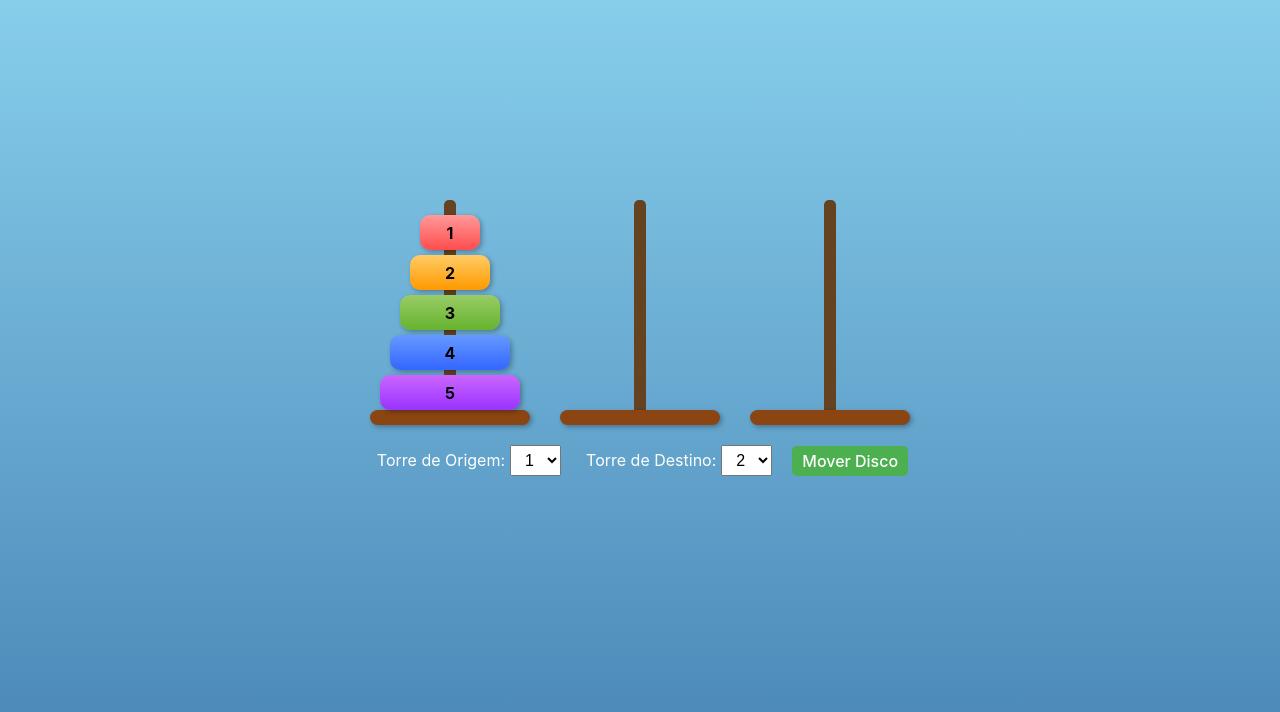
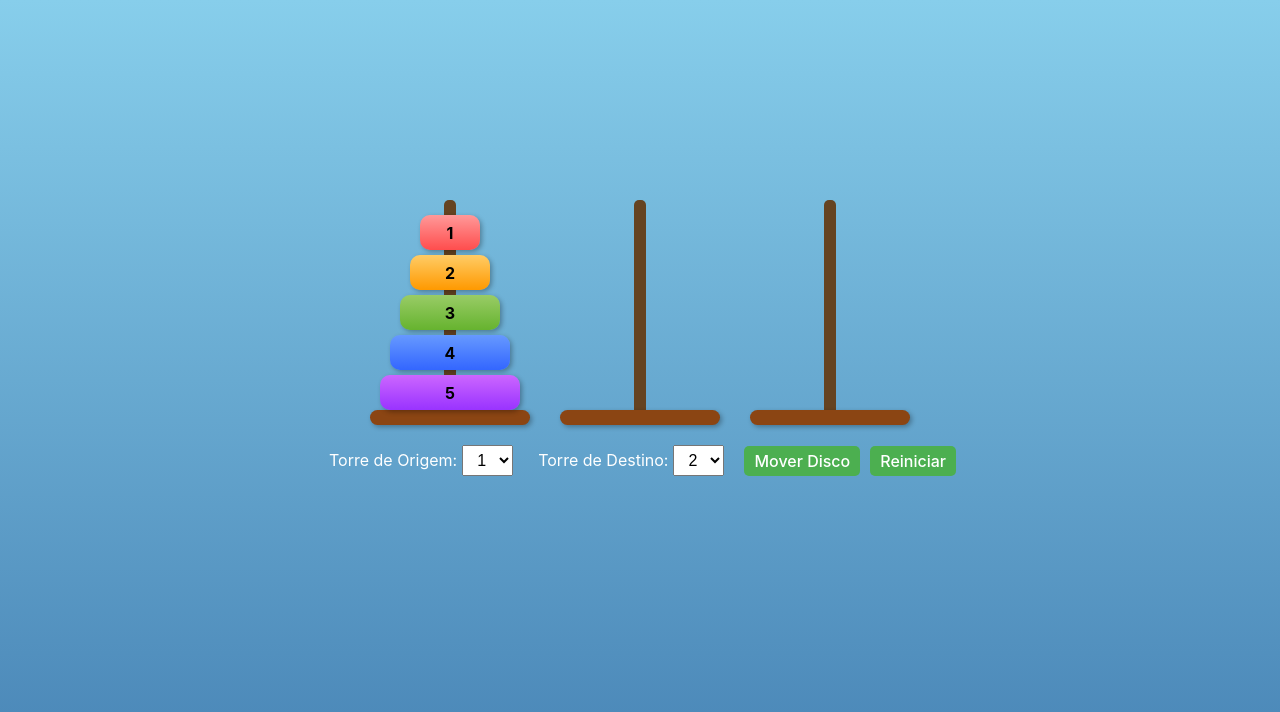
Before and after one commit to ufjf-dcc207/ufjf-dcc207-2024-3-a-trb2-isaacnsoares, a React (Vite) app: page / in a window 1280 px wide. Shown: the top 712 px of the page. Built offline with nearby package versions, Linux system fonts and the light colour scheme.

Commit message:
adiciona funcionalidade REINICIAR e validação de fim de jogo

```diff
--- a/src/App.jsx
+++ b/src/App.jsx
@@ -28,7 +28,14 @@ function App() {
       }
       return torres;
     });
+    if(torres == [[], [], [1, 2, 3, 4, 5]]){
+      alert("Parabéns! Você ganhou.");
+    }
   };
+
+  const reiniciar = () => {
+    setTorres([[1, 2, 3, 4, 5], [], []]);
+  }
 
   return (
     <div className="app">
@@ -62,6 +69,7 @@ function App() {
           </select>
         </label>
         <button onClick={moverDisco}>Mover Disco</button>
+        <button onClick={reiniciar}>Reiniciar</button>
       </div>
     </div>
   );
```
